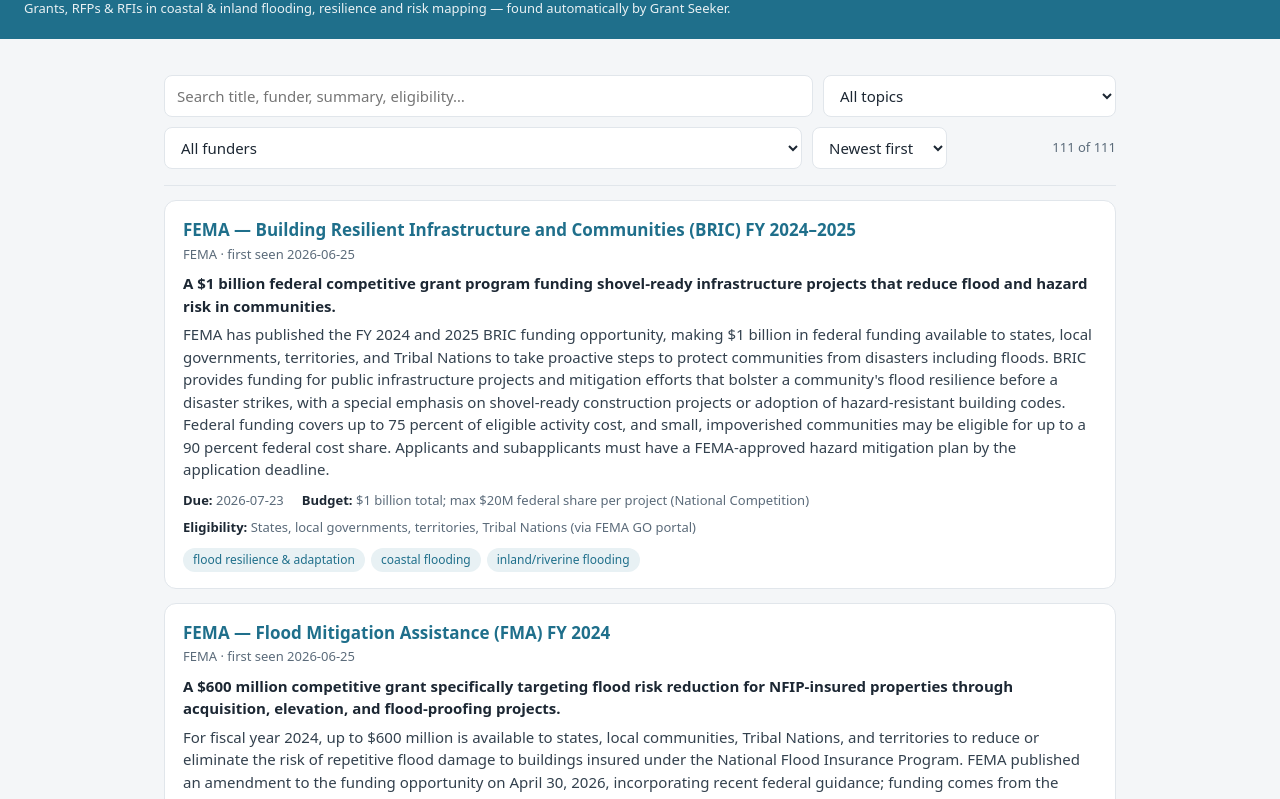
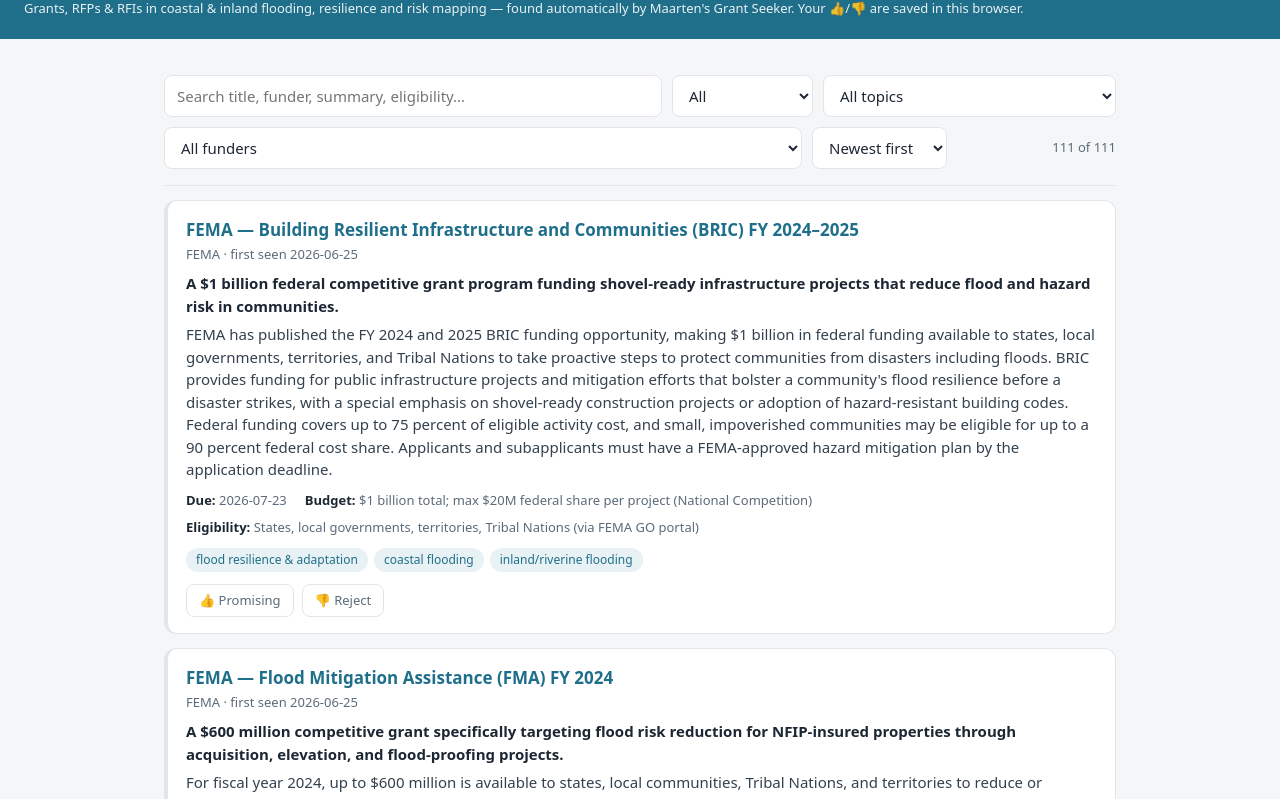
Before and after one commit to maartenvanormondt/FloodAdaptProjectScanner, a plain HTML site: page docs/index.html in a window 1280 px wide. Shown: the part 55-854 px from the top of the page. Drawn offline with Linux system fonts and the light colour scheme.

Commit message:
Add like/dislike UI and email HTML/text support
docs/index.html: rebrand page to FloodAdapt, tidy CSS, and add like/dislike verdicts with persistent localStorage. Adds status filter, UI buttons, verdict styling, and client-side filtering/event handling so users can mark opportunities as Promising/Rejected and view filtered lists. Minor layout and copy updates (header, footer, placeholders).

email_digest.py: refactor digest generation and sending to produce HTML + plain-text fallbacks. Load opportunities from JSON, build HTML list with escaped links, and compose text version. Update Resend API payload to include html, attach HTML alternative for SMTP, and print text on --dry-run. Misc: reorder model fallback, set assistant name, use SITE_URL env var, small cleanups and improved escaping.

```diff
--- a/docs/index.html
+++ b/docs/index.html
@@ -3,20 +3,19 @@
 <head>
 <meta charset="utf-8" />
 <meta name="viewport" content="width=device-width, initial-scale=1" />
-<title>Grant Seeker — flood funding opportunities</title>
+<title>FloodAdapt funding opportunities</title>
 <style>
   :root {
     --bg: #f4f6f8; --card: #ffffff; --ink: #1c2733; --muted: #5b6b7a;
     --accent: #1f6f8b; --line: #e1e6eb; --chip: #e8f1f4;
+    --like: #1f8b4c; --dislike: #b23b3b;
   }
   * { box-sizing: border-box; }
   body {
     margin: 0; background: var(--bg); color: var(--ink);
     font: 15px/1.5 system-ui, -apple-system, Segoe UI, Roboto, sans-serif;
   }
-  header {
-    background: var(--accent); color: #fff; padding: 20px 24px;
-  }
+  header { background: var(--accent); color: #fff; padding: 20px 24px; }
   header h1 { margin: 0; font-size: 20px; }
   header p { margin: 4px 0 0; opacity: .9; font-size: 13px; }
   .wrap { max-width: 1000px; margin: 0 auto; padding: 20px 24px 60px; }
@@ -29,12 +28,14 @@
     padding: 9px 12px; border: 1px solid var(--line); border-radius: 8px;
     font: inherit; background: #fff; color: var(--ink);
   }
-  #q { flex: 1 1 280px; }
+  #q { flex: 1 1 260px; }
   #count { color: var(--muted); font-size: 13px; margin-left: auto; }
   .card {
     background: var(--card); border: 1px solid var(--line); border-radius: 12px;
-    padding: 16px 18px; margin-top: 14px;
+    padding: 16px 18px; margin-top: 14px; border-left: 4px solid var(--line);
   }
+  .card.liked { border-left-color: var(--like); }
+  .card.disliked { border-left-color: var(--dislike); opacity: .65; }
   .card h2 { margin: 0 0 2px; font-size: 17px; }
   .card h2 a { color: var(--accent); text-decoration: none; }
   .card h2 a:hover { text-decoration: underline; }
@@ -44,23 +45,34 @@
   .meta { display: flex; flex-wrap: wrap; gap: 8px 18px; font-size: 13px; color: var(--muted); }
   .meta b { color: var(--ink); font-weight: 600; }
   .topics { margin-top: 10px; display: flex; flex-wrap: wrap; gap: 6px; }
-  .chip {
-    background: var(--chip); color: var(--accent); border-radius: 999px;
-    padding: 3px 10px; font-size: 12px;
+  .chip { background: var(--chip); color: var(--accent); border-radius: 999px; padding: 3px 10px; font-size: 12px; }
+  .verdict { margin-top: 12px; display: flex; gap: 8px; }
+  .vbtn {
+    border: 1px solid var(--line); background: #fff; color: var(--muted);
+    border-radius: 8px; padding: 6px 12px; font: inherit; font-size: 13px; cursor: pointer;
   }
+  .vbtn:hover { border-color: var(--muted); }
+  .vbtn.on-like { background: var(--like); color: #fff; border-color: var(--like); }
+  .vbtn.on-dislike { background: var(--dislike); color: #fff; border-color: var(--dislike); }
   .empty { color: var(--muted); text-align: center; padding: 60px 0; }
   footer { text-align: center; color: var(--muted); font-size: 12px; padding: 24px; }
 </style>
 </head>
 <body>
 <header>
-  <h1>Flood funding opportunities</h1>
-  <p>Grants, RFPs &amp; RFIs in coastal &amp; inland flooding, resilience and risk mapping — found automatically by Grant Seeker.</p>
+  <h1>FloodAdapt funding opportunities</h1>
+  <p>Grants, RFPs &amp; RFIs in coastal &amp; inland flooding, resilience and risk mapping — found automatically by Maarten's Grant Seeker. Your 👍/👎 are saved in this browser.</p>
 </header>
 
 <div class="wrap">
   <div class="controls">
     <input id="q" type="search" placeholder="Search title, funder, summary, eligibility…" autocomplete="off" />
+    <select id="status">
+      <option value="">All</option>
+      <option value="like">👍 Promising</option>
+      <option value="dislike">👎 Rejected</option>
+      <option value="undecided">Undecided</option>
+    </select>
     <select id="topic"><option value="">All topics</option></select>
     <select id="funder"><option value="">All funders</option></select>
     <select id="sort">
@@ -74,10 +86,15 @@
   <div id="results"></div>
 </div>
 
-<footer>Generated by Grant Seeker · this page is static and updates when the data is rebuilt.</footer>
+<footer>Generated by Maarten's Grant Seeker · static page · likes/dislikes are stored locally in your browser.</footer>
 
 <script src="opportunities.js"></script>
 <script>
+  const VERDICT_KEY = "grantseeker:verdicts";
+  let verdicts = {};
+  try { verdicts = JSON.parse(localStorage.getItem(VERDICT_KEY)) || {}; } catch (e) { verdicts = {}; }
+  const saveVerdicts = () => localStorage.setItem(VERDICT_KEY, JSON.stringify(verdicts));
+
   const DATA = (window.OPPORTUNITIES || []).map(o => ({
     title: o.title || "", funder: o.funder || "", one_liner: o.one_liner || "",
     summary_paragraph: o.summary_paragraph || "", due_date: o.due_date || "",
@@ -87,25 +104,29 @@
   }));
 
   const qEl = document.getElementById("q");
+  const statusEl = document.getElementById("status");
   const topicEl = document.getElementById("topic");
   const funderEl = document.getElementById("funder");
   const sortEl = document.getElementById("sort");
   const countEl = document.getElementById("count");
   const resultsEl = document.getElementById("results");
 
-  // Populate filter dropdowns from the data.
   [...new Set(DATA.flatMap(o => o.topics))].filter(Boolean).sort()
     .forEach(t => topicEl.add(new Option(t, t)));
   [...new Set(DATA.map(o => o.funder))].filter(Boolean).sort()
     .forEach(f => funderEl.add(new Option(f, f)));
 
-  const esc = s => s.replace(/[&<>"]/g, c => ({ "&":"&amp;","<":"&lt;",">":"&gt;",'"':"&quot;" }[c]));
+  const esc = s => String(s).replace(/[&<>"]/g, c => ({ "&":"&amp;","<":"&lt;",">":"&gt;",'"':"&quot;" }[c]));
 
   function render() {
     const q = qEl.value.trim().toLowerCase();
-    const topic = topicEl.value, funder = funderEl.value, sort = sortEl.value;
+    const status = statusEl.value, topic = topicEl.value, funder = funderEl.value, sort = sortEl.value;
 
     let rows = DATA.filter(o => {
+      const v = verdicts[o.source_url];
+      if (status === "like" && v !== "like") return false;
+      if (status === "dislike" && v !== "dislike") return false;
+      if (status === "undecided" && v) return false;
       if (topic && !o.topics.includes(topic)) return false;
       if (funder && o.funder !== funder) return false;
       if (q) {
@@ -123,9 +144,13 @@
     });
 
     countEl.textContent = `${rows.length} of ${DATA.length}`;
-    resultsEl.innerHTML = rows.length ? rows.map(o => `
-      <div class="card">
-        <h2>${o.source_url ? `<a href="${esc(o.source_url)}" target="_blank" rel="noopener">${esc(o.title)}</a>` : esc(o.title)}</h2>
+    resultsEl.innerHTML = rows.length ? rows.map(o => {
+      const v = verdicts[o.source_url];
+      const cls = v === "like" ? " liked" : v === "dislike" ? " disliked" : "";
+      const u = esc(o.source_url);
+      return `
+      <div class="card${cls}">
+        <h2>${o.source_url ? `<a href="${u}" target="_blank" rel="noopener">${esc(o.title)}</a>` : esc(o.title)}</h2>
         <div class="funder">${esc(o.funder)}${o.first_seen ? ` · first seen ${esc(o.first_seen)}` : ""}</div>
         ${o.one_liner ? `<div class="one">${esc(o.one_liner)}</div>` : ""}
         ${o.summary_paragraph ? `<div class="summary">${esc(o.summary_paragraph)}</div>` : ""}
@@ -135,11 +160,28 @@
           <span><b>Eligibility:</b> ${esc(o.eligibility || "unknown")}</span>
         </div>
         ${o.topics.length ? `<div class="topics">${o.topics.map(t => `<span class="chip">${esc(t)}</span>`).join("")}</div>` : ""}
-      </div>`).join("")
+        <div class="verdict">
+          <button class="vbtn${v === "like" ? " on-like" : ""}" data-url="${u}" data-v="like">👍 Promising</button>
+          <button class="vbtn${v === "dislike" ? " on-dislike" : ""}" data-url="${u}" data-v="dislike">👎 Reject</button>
+        </div>
+      </div>`;
+    }).join("")
       : `<div class="empty">No opportunities match your filters.</div>`;
   }
 
-  [qEl, topicEl, funderEl, sortEl].forEach(el => el.addEventListener("input", render));
+  // Toggle a verdict when a button is clicked (event delegation). Click the
+  // same button again to clear it.
+  resultsEl.addEventListener("click", e => {
+    const btn = e.target.closest("button[data-v]");
+    if (!btn) return;
+    const url = btn.dataset.url, v = btn.dataset.v;
+    if (verdicts[url] === v) delete verdicts[url];
+    else verdicts[url] = v;
+    saveVerdicts();
+    render();
+  });
+
+  [qEl, statusEl, topicEl, funderEl, sortEl].forEach(el => el.addEventListener("input", render));
   render();
 </script>
 </body>
```
Also changed, not shown: 1 other file.
